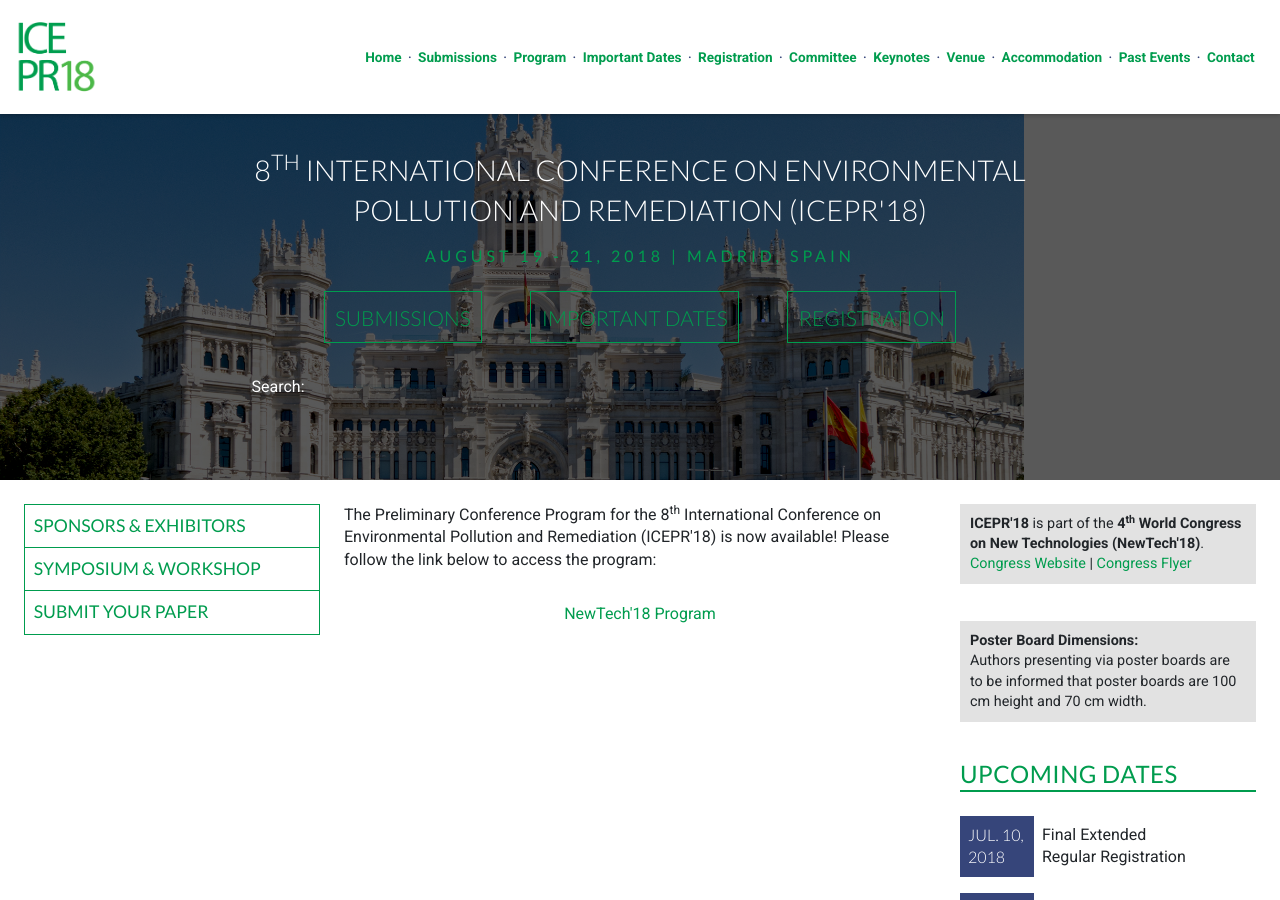
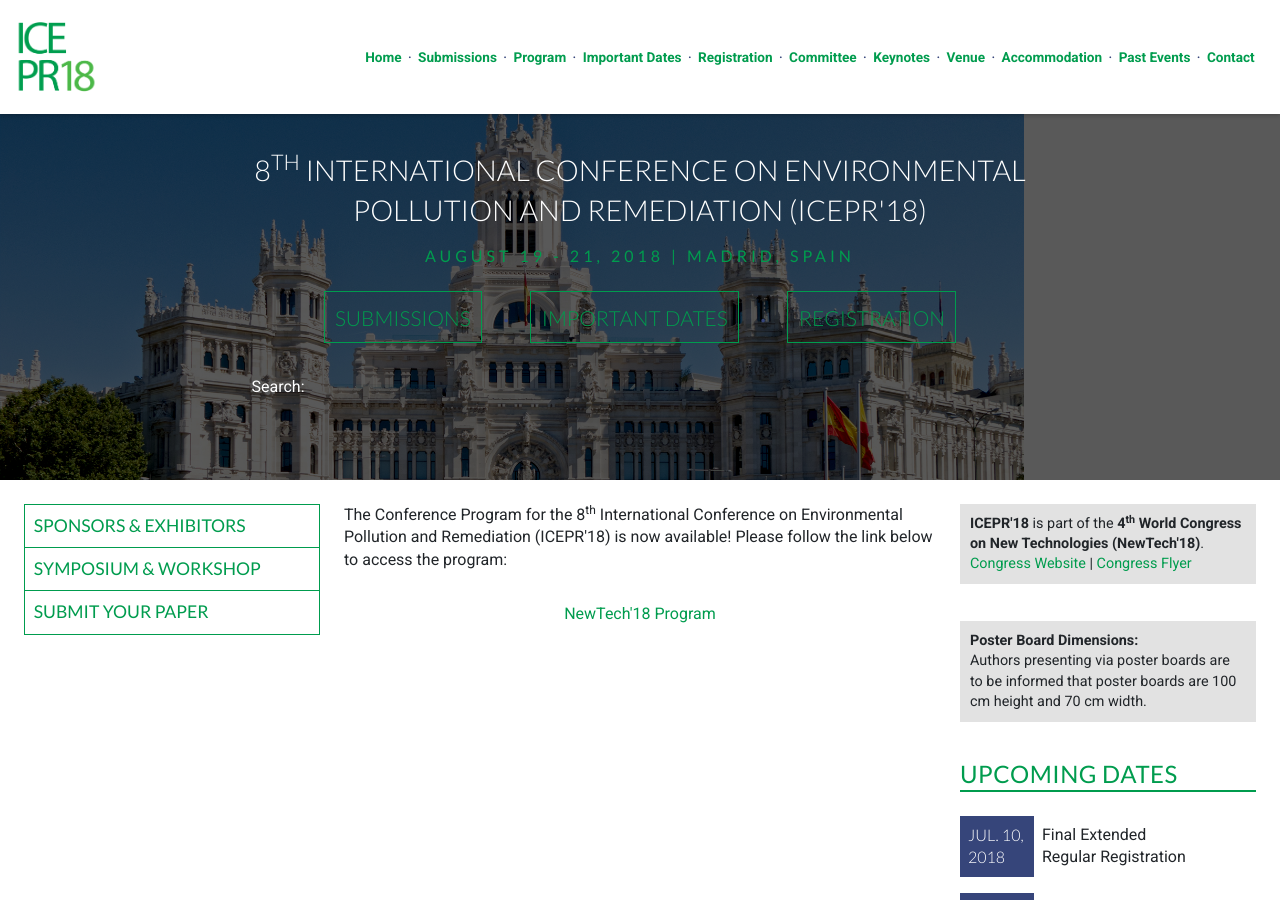
Before and after one commit to intaset/icepr, a Jekyll site: the page built from program.html, in a window 1280 px wide and 900 px high. Built offline with Jekyll 4.4.1, drawn with Linux system fonts in a browser that asks for light colours; nearby versions of some CDN libraries; Markdown is read by kramdown in place of the engine named in the settings; comment, search, counter and statistics services are not loaded.

Commit message:
added program

```diff
--- a/program.html
+++ b/program.html
@@ -9,9 +9,9 @@ keyword: environment conference, biofuels conference, desalination conference, w
   <div class="unit-spacer content">
     <!-- <p class="body">The Conference Program for the 8<sup>th</sup> International Conference on Environmental Pollution and Remediation (ICEPR'18) will be available soon. We appreciate your patience!</p> -->
 
-    <p class="body">The Preliminary Conference Program for the 8<sup>th</sup> International Conference on Environmental Pollution and Remediation (ICEPR'18) is now available! Please follow the link below to access the program:</p>
+    <p class="body">The Conference Program for the 8<sup>th</sup> International Conference on Environmental Pollution and Remediation (ICEPR'18) is now available! Please follow the link below to access the program:</p>
 
-    <p align="center"><a href="../NewTech_PreliminaryProgram.pdf" class="body-link">NewTech'18 Program</a></p>
+    <p align="center"><a href="https://newtechcongress.com/program" class="body-link">NewTech'18 Program</a></p>
 
   </div>
   </div>
```
Also changed, not shown: 1 other file.
